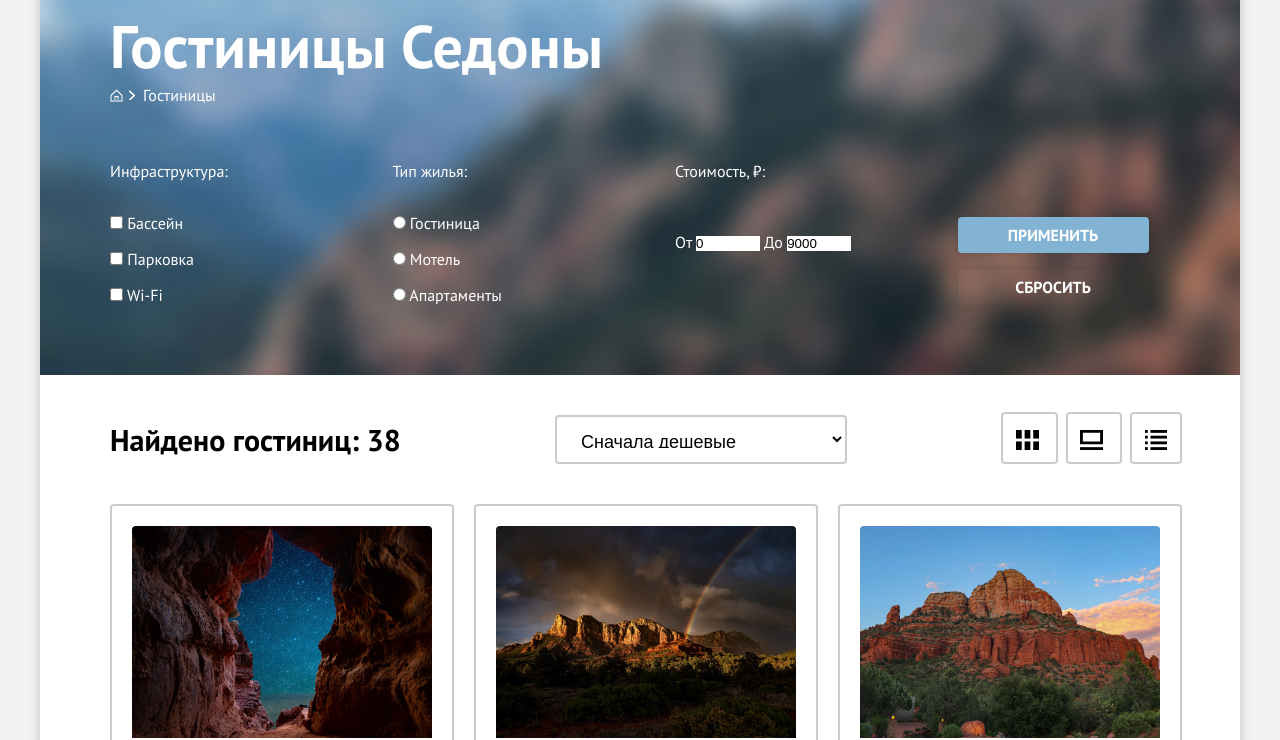
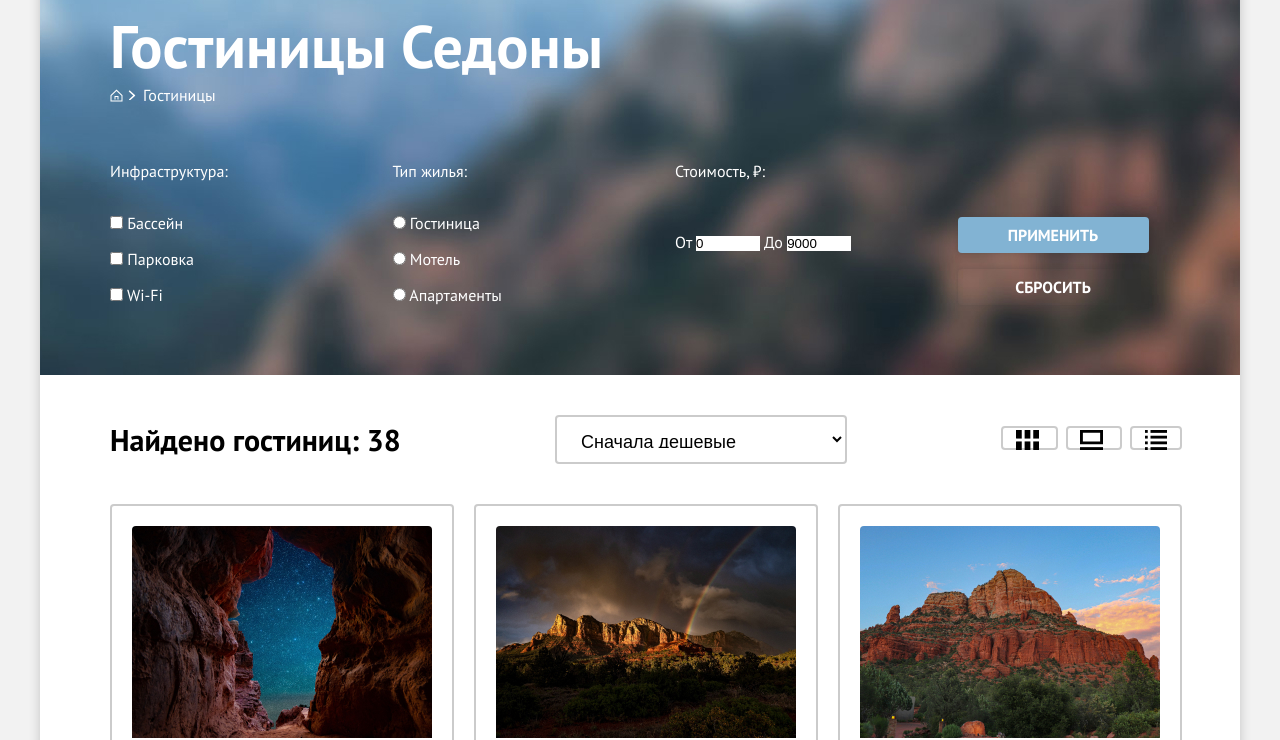
Before and after one commit to htmlacademy-htmlcss/2635363-sedona-2, a plain HTML site: page catalog.html in a window 1280 px wide. Shown: the part 92-832 px from the top of the page. Drawn offline with Linux system fonts and the light colour scheme.

Commit message:
Add files via upload

```diff
--- a/styles/style.css
+++ b/styles/style.css
@@ -510,10 +510,9 @@ img {
 .filter-results__typing-button {
   background-color: var(--first_background-color);
   cursor: pointer;
-
   margin-right: 8px;
   box-sizing: border-box;
-  padding: 14px 0;
+  padding: auto;
 }
 
 .filter-results__typing-button:last-child {
```
